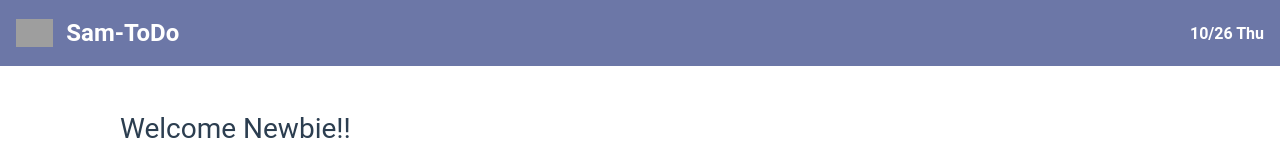
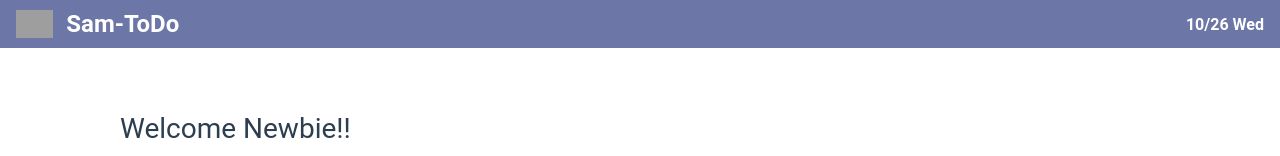
Before and after one commit to SDSNewCommer2022-todo/a2-sam-front, a Vue app: page / in a window 1280 px wide. Shown: the top 156 px of the page. Built offline with nearby package versions, Linux system fonts and the light colour scheme; grey boxes are pictures that could not be loaded.

Commit message:
story4 재작업

```diff
--- a/src/components/TodoTopBar.vue
+++ b/src/components/TodoTopBar.vue
@@ -17,7 +17,7 @@ export default {
       const month = today.getMonth() + 1;
       const date = today.getDate();
       const dateArr = ['Mon', 'Tue', 'Wed', 'Thu', 'Fri', 'Sat', 'Sun'];
-      return `${month}/${date} ${dateArr[today.getDay()]}`;
+      return `${month}/${date} ${dateArr[today.getDay()-1]}`;
     }
   },
   data() {
@@ -36,7 +36,8 @@ body {
   flex-direction: row;
   justify-content: space-between;
   align-items: center;
-  padding: 9px 16px;
+  padding-left: 16px;
+  padding-right: 16px;
   gap: 530px;
   height: 48px;
   left: 0px;
```
